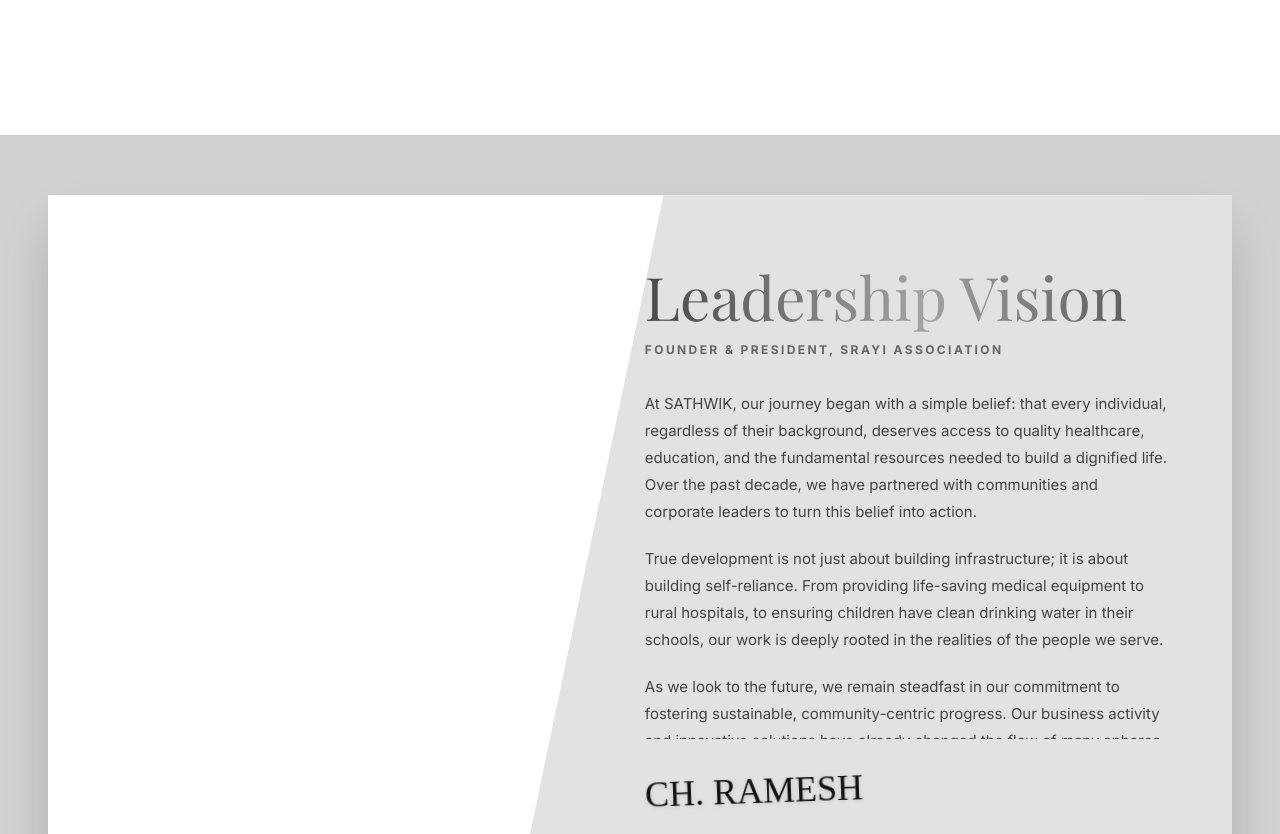
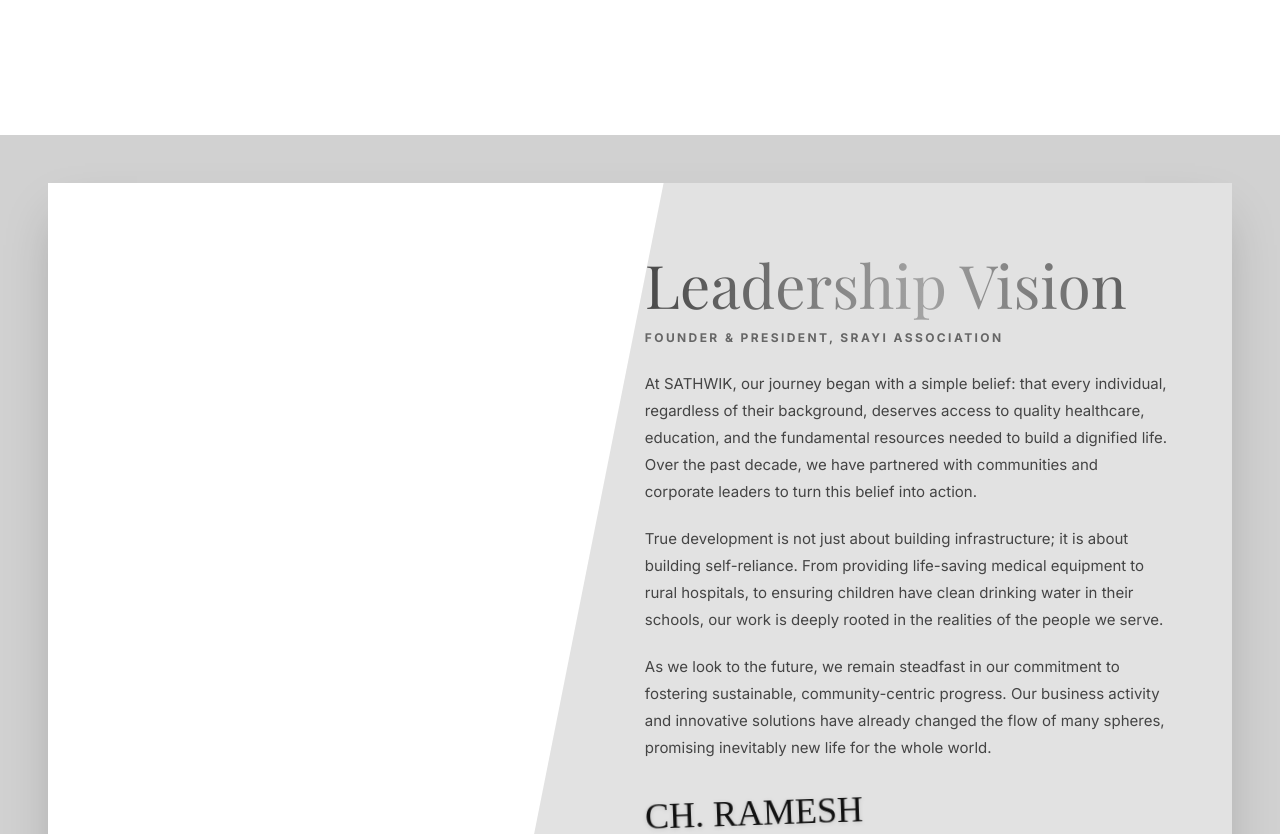
Before and after one commit to kandiharish/sathwik, a React (Vite) app in the folder frontend/: page / in a window 1280 px wide. Shown: the part 10220-11054 px from the top of the page. Built offline with nearby package versions, Linux system fonts and the light colour scheme; a web font is replaced by a local one.

Commit message:
changed founders section

```diff
--- a/frontend/src/components/ui/FounderMessage.tsx
+++ b/frontend/src/components/ui/FounderMessage.tsx
@@ -2,10 +2,10 @@
 
 export const FounderMessage = () => {
   return (
-    <section className="relative w-full h-[100dvh] bg-[#d1d1d1] overflow-hidden flex items-center justify-center p-2 md:p-12">
+    <section className="relative w-full min-h-[100dvh] lg:min-h-screen bg-[#d1d1d1] overflow-hidden flex items-center justify-center p-3 sm:p-6 md:p-12">
 
       {/* Inner Editorial Card */}
-      <div className="relative w-full max-w-[1400px] h-[95dvh] md:h-[85vh] bg-white shadow-2xl overflow-hidden flex flex-col md:flex-row rounded-xl md:rounded-none">
+      <div className="relative w-full max-w-[1400px] min-h-[85vh] bg-white shadow-2xl overflow-hidden flex flex-col md:flex-row rounded-xl md:rounded-none">
 
         {/* Diagonal Grey Overlay on the right side */}
         <div
@@ -15,7 +15,7 @@
         <div className="absolute inset-0 w-full h-full bg-[#e2e2e2] z-0 block md:hidden" />
 
         {/* Left Side - Portrait Image */}
-        <div className="relative z-10 w-full md:w-[45%] h-[30%] md:h-auto flex items-end justify-center pt-4 md:pt-8 bg-white md:bg-transparent overflow-hidden">
+        <div className="relative z-10 w-full md:w-[45%] min-h-[300px] md:min-h-[500px] flex items-end justify-center pt-6 md:pt-12 bg-white md:bg-transparent overflow-hidden">
           <motion.img
             initial={{ opacity: 0 }}
             whileInView={{ opacity: 1 }}
@@ -25,32 +25,32 @@
             alt="CH. RAMESH"
             loading="lazy"
             decoding="async"
-            className="w-full h-full max-h-[100%] object-contain object-bottom grayscale contrast-125 hover:grayscale-0 hover:contrast-100 transition-all duration-700 cursor-pointer"
+            className="w-full h-full max-h-[560px] object-contain object-bottom grayscale contrast-125 hover:grayscale-0 hover:contrast-100 transition-all duration-700 cursor-pointer"
           />
         </div>
 
         {/* Right Side - Editorial Content */}
-        <div className="relative z-10 w-full md:w-[55%] h-[70%] md:h-auto flex flex-col justify-center px-4 sm:px-6 md:px-16 py-4 md:py-16">
+        <div className="relative z-10 w-full md:w-[55%] flex flex-col justify-center px-6 sm:px-10 md:px-16 py-8 md:py-16">
           <motion.div
             initial={{ opacity: 0, y: 30 }}
             whileInView={{ opacity: 1, y: 0 }}
             viewport={{ once: true, amount: 0.25 }}
             transition={{ duration: 1, delay: 0.3, ease: "easeOut" }}
-            className="max-w-xl h-full flex flex-col justify-center"
+            className="max-w-xl flex flex-col justify-center"
           >
             {/* Title with Shiny Animation */}
-            <h3 className="text-3xl sm:text-4xl md:text-5xl lg:text-6xl font-serif leading-tight mb-1 md:mb-2 relative group">
+            <h3 className="text-3xl sm:text-4xl md:text-5xl lg:text-6xl font-serif leading-tight mb-2 relative group">
               <span className="bg-clip-text text-transparent bg-gradient-to-r from-[#111] via-[#a3a3a3] to-[#111] bg-[length:200%_auto] animate-[shine_3s_linear_infinite]">
                 Leadership Vision
               </span>
             </h3>
 
-            <p className="text-[10px] md:text-xs font-bold tracking-[0.2em] text-[#666] uppercase mb-3 md:mb-8">
+            <p className="text-[10px] md:text-xs font-bold tracking-[0.2em] text-[#666] uppercase mb-4 md:mb-6">
               Founder & President, SRAYI Association
             </p>
 
-            {/* Body Text */}
-            <div className="space-y-2 sm:space-y-3 md:space-y-5 text-[#444] text-[11px] sm:text-[12px] md:text-[15px] leading-[1.5] md:leading-[1.8] font-sans overflow-y-auto pr-2 pb-2 md:pr-0 md:pb-0" style={{ scrollbarWidth: 'thin' }}>
+            {/* Body Text - completely visible, no scrollbar, clean and decent */}
+            <div className="space-y-3 sm:space-y-4 md:space-y-5 text-[#444] text-[13px] sm:text-[14px] md:text-[15px] leading-[1.6] md:leading-[1.8] font-sans">
               <p>
                 At SATHWIK, our journey began with a simple belief: that every individual, regardless of their background, deserves access to quality healthcare, education, and the fundamental resources needed to build a dignified life. Over the past decade, we have partnered with communities and corporate leaders to turn this belief into action.
               </p>
@@ -63,7 +63,7 @@
             </div>
 
             {/* Signature at bottom left */}
-            <div className="mt-3 md:mt-8 flex flex-col items-start opacity-100 shrink-0">
+            <div className="mt-4 md:mt-8 flex flex-col items-start opacity-100 shrink-0">
               <span
                 className="text-2xl md:text-4xl text-[#111] inline-block -rotate-2 drop-shadow-sm"
                 style={{ fontFamily: '"Brush Script MT", "Great Vibes", cursive' }}
```
